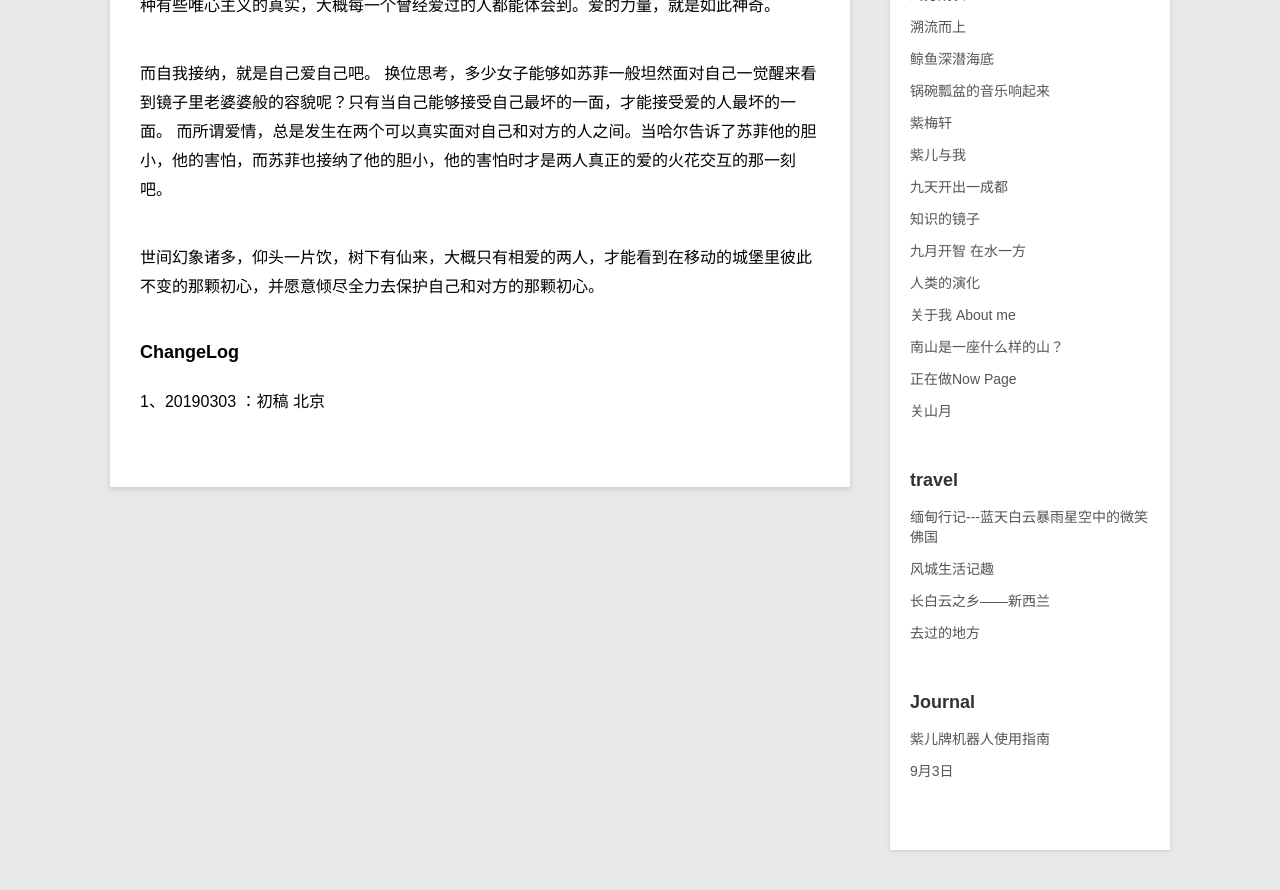
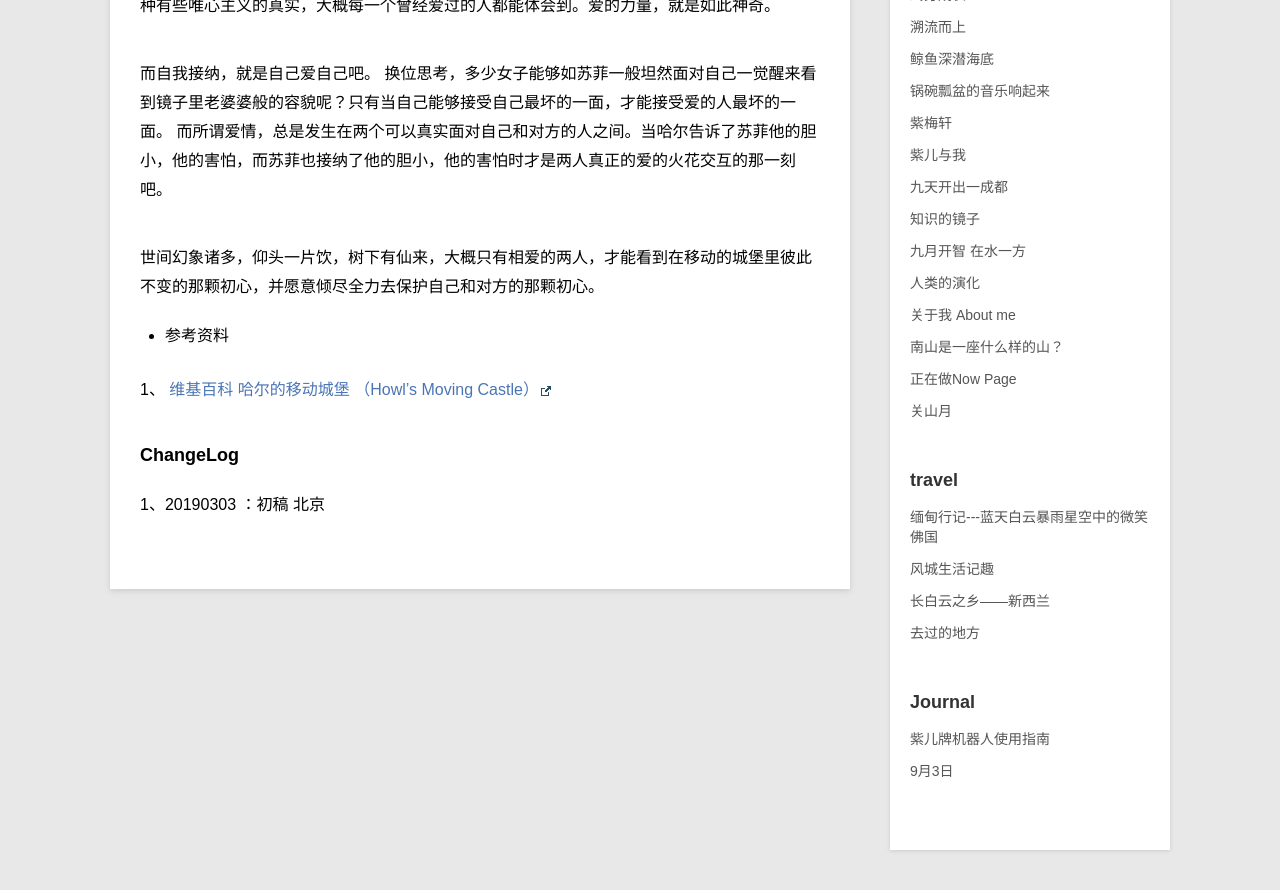
Before and after one commit to violettianjie/violettianjie.github.io, a Jekyll site: the page built from _posts/blog/2019-03-03-tea158.md, in a window 1280 px wide and 900 px high, scrolled down 758 px. Shown: the top 890 px of the window. Built offline with Jekyll 4.4.1, drawn with Linux system fonts in a browser that asks for light colours; comment, search, counter and statistics services are not loaded.

Commit message:
Update 2019-03-03-tea158.md

```diff
--- a/_posts/blog/2019-03-03-tea158.md
+++ b/_posts/blog/2019-03-03-tea158.md
@@ -23,6 +23,10 @@ category: blog
 世间幻象诸多，仰头一片饮，树下有仙来，大概只有相爱的两人，才能看到在移动的城堡里彼此不变的那颗初心，并愿意倾尽全力去保护自己和对方的那颗初心。
 
 
+- 参考资料
+
+1、 [维基百科 哈尔的移动城堡 （Howl's Moving Castle）](https://zh.wikipedia.org/wiki/%E5%93%88%E5%B0%94%E7%9A%84%E7%A7%BB%E5%8A%A8%E5%9F%8E%E5%A0%A1)
+
 ### ChangeLog
 
 1、20190303 ：初稿 北京
```
